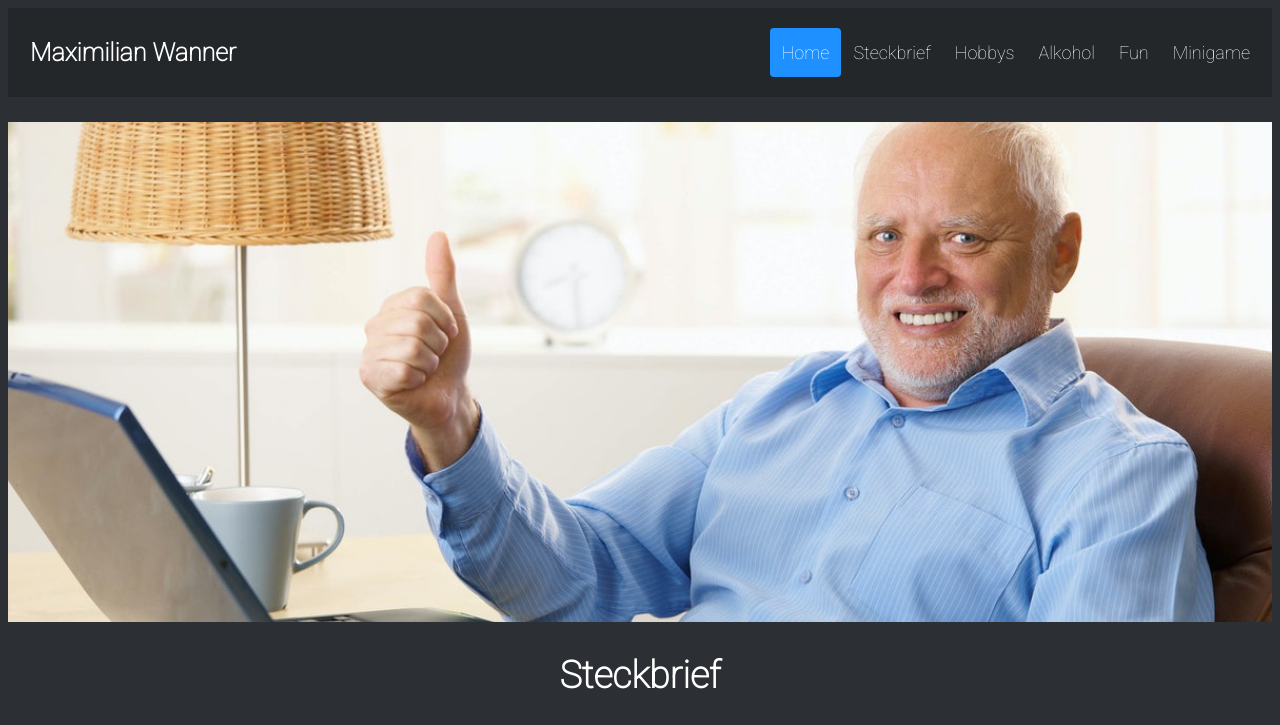
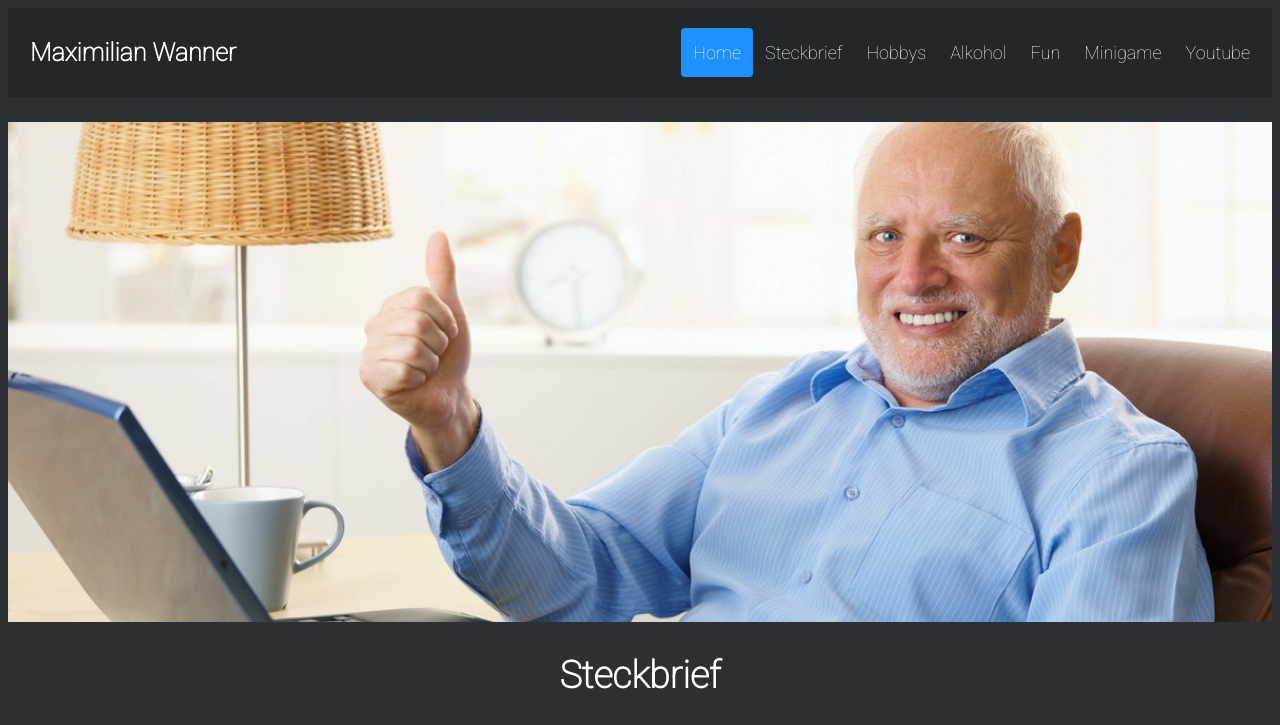
Before and after one commit to MaxiTaxiOnGithub/maxitaxiongithub.github.io, a plain HTML site: page index.html in a window 1280 px wide. Shown: the top 725 px of the page. Drawn offline with Linux system fonts and the light colour scheme.

Commit message:
Update index.html

```diff
--- a/index.html
+++ b/index.html
@@ -9,6 +9,8 @@
         <link rel="stylesheet" href="style.css">
 
 	<title>Homepage von Maximilian Wanner</title>
+
+	<link rel="icon" type="image/x-icon" href="./static/img/favicon.ico">
 
 	<script src="header.js" type="text/javascript"></script>
     </head>
@@ -23,6 +25,7 @@
 	    <a onclick="setAlcoholActive()" id="alcohol-button" href="#alcohol-scroll">Alkohol</a>
 	    <a id="fun-button" href="https://matias.ma/nsfw/">Fun</a>
 	    <a id="minigame-button" href="./tetris">Minigame</a>
+	    <a id="Youtube-button" href="https://www.youtube.com/channel/UChw9m0sBCUfRhzfTSdw7EGw">Youtube</a>
         </div>
       </div>
     </header>
```
